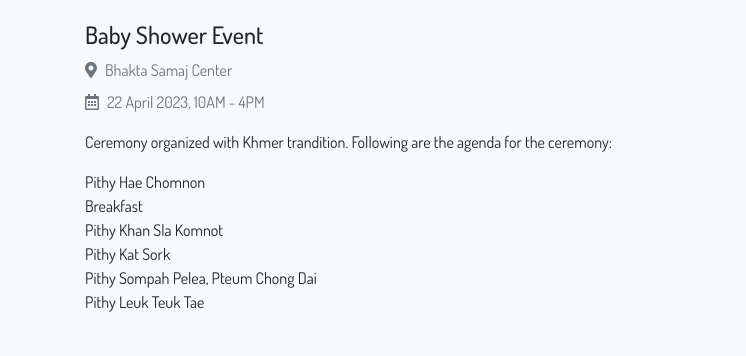
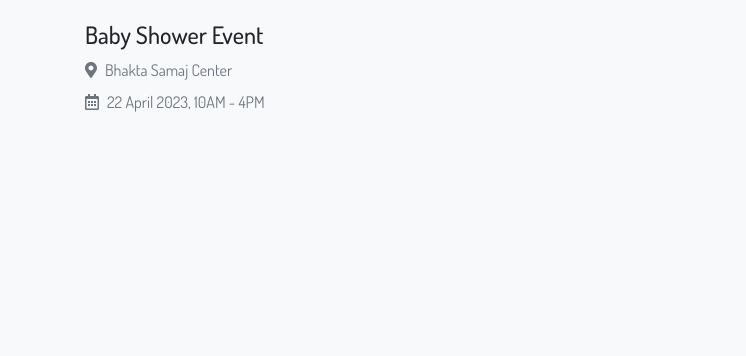
Before and after one commit to naitikkapadia87/darshnapatelkapadia, a plain HTML site: page index.html in a window 1280 px wide. Shown: the part 1884-2240 px from the top of the page, 0-746 px from the left. Drawn offline with nearby package versions, Linux system fonts and the light colour scheme; grey boxes are pictures that could not be loaded; files whose address does not match are found by name.

```diff
--- a/index.html
+++ b/index.html
@@ -111,15 +111,6 @@
             <li><i class="text-muted fas fa-map-marker-alt"></i><span class="pl-2 text-muted">Bhakta Samaj Center</span></li>
             <li class="pt-2"><i class="text-muted far fa-calendar-alt"></i><span class="pl-2 text-muted">22 April 2023, 10AM - 4PM</span></li>
           </ul>
-          <p>Ceremony organized with Khmer trandition. Following are the agenda for the ceremony: </p>
-            <ul>
-              <li>Pithy Hae Chomnon</li>
-              <li>Breakfast</li>
-              <li>Pithy Khan Sla Komnot</li>
-              <li>Pithy Kat Sork</li>
-              <li>Pithy Sompah Pelea, Pteum Chong Dai</li>
-              <li>Pithy Leuk Teuk Tae</li>
-            </ul>
         </div>
       </div>
       <div class="col-md-5 col-sm-12">
```
